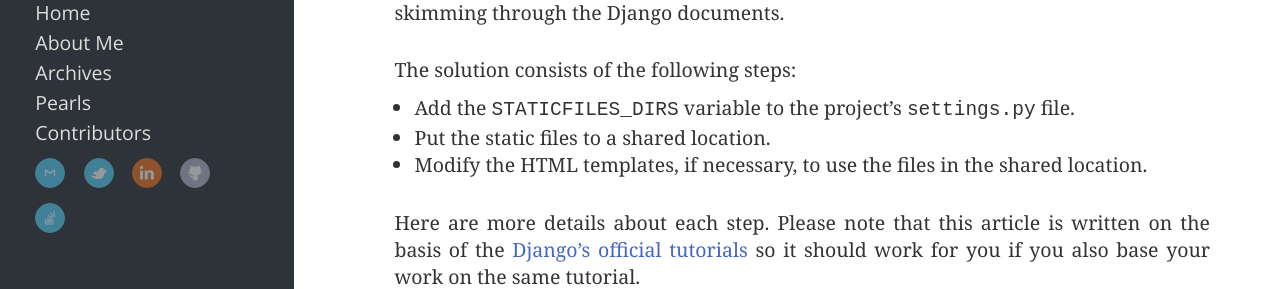
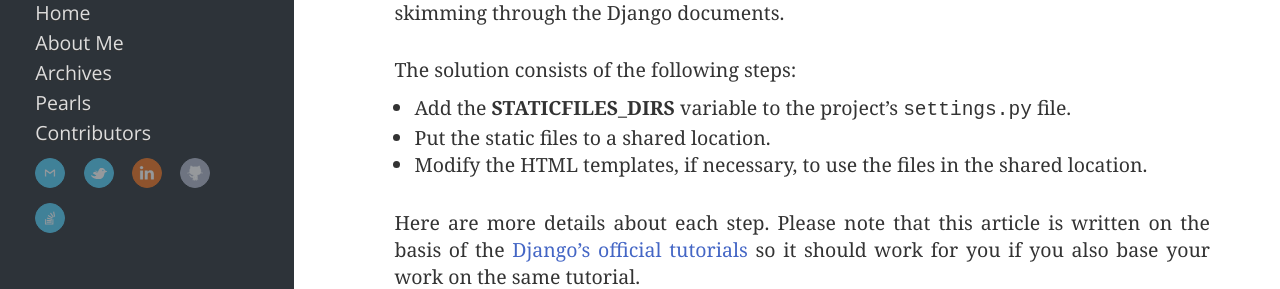
Before and after one commit to Tianhao25/yaobinwen.github.io, a Jekyll site: the page built from _posts/2017/2017-02-07-Django-how-to-share-static-files.md, in a window 1280 px wide. Shown: the part 296-585 px from the top of the page. Built offline with Jekyll 4.4.1, drawn with Linux system fonts in a browser that asks for light colours; nearby versions of some CDN libraries; comment, search, counter and statistics services are not loaded.

````diff
--- a/_posts/2017/2017-02-07-Django-how-to-share-static-files.md
+++ b/_posts/2017/2017-02-07-Django-how-to-share-static-files.md
@@ -12,7 +12,7 @@ When I was working on my Django project I came across the situation that multipl
 
 The solution consists of the following steps:
 
-* Add the `STATICFILES_DIRS` variable to the project's ```settings.py``` file.
+* Add the **STATICFILES_DIRS** variable to the project's ```settings.py``` file.
 * Put the static files to a shared location.
 * Modify the HTML templates, if necessary, to use the files in the shared location.
 
````
